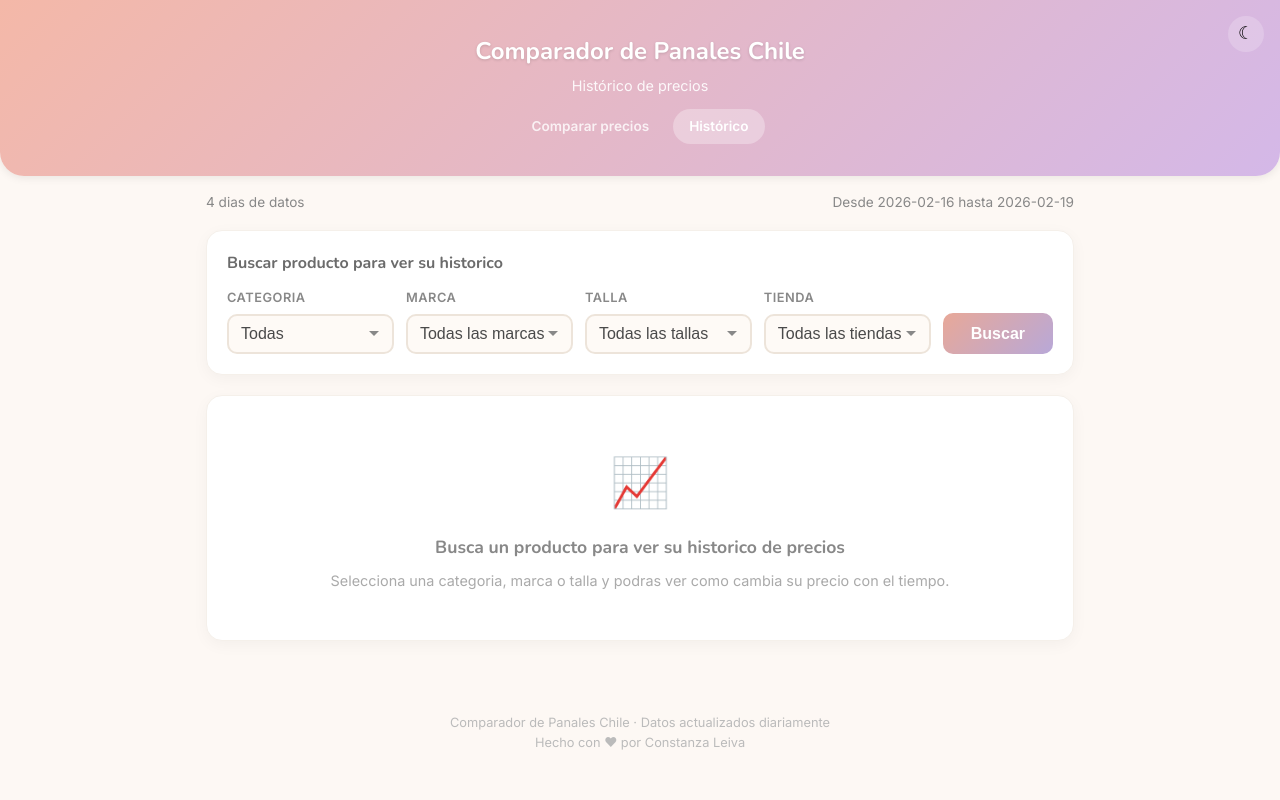
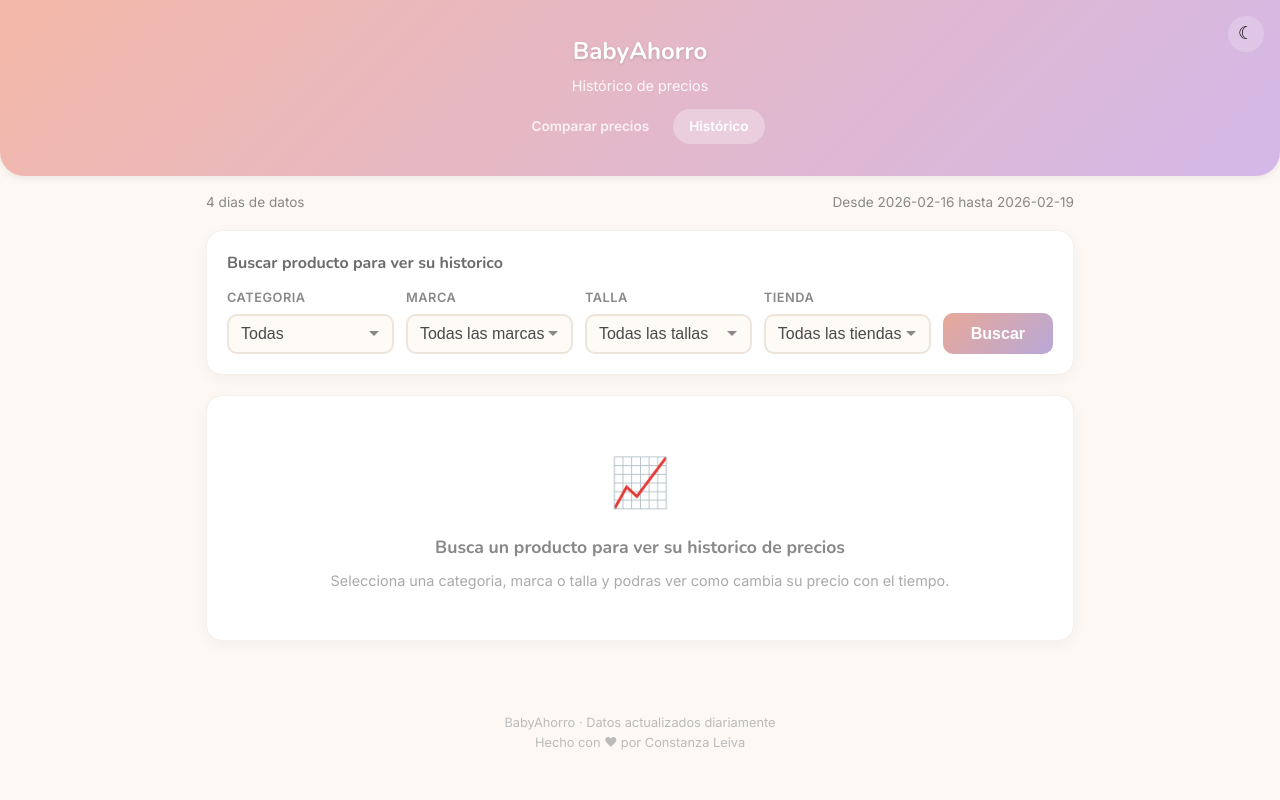
Before and after one commit to Conlei17/comparador-panales-chile, a Flask app: page /historico in a window 1280 px wide. Run offline with Flask 3, Linux system fonts and the light colour scheme; data comes from the database, SQL or seed files in the repository.

Commit message:
Renombrar app a BabyAhorro
Co-Authored-By: Claude Opus 4.6 <noreply@anthropic.com>

```diff
--- a/static/style.css
+++ b/static/style.css
@@ -1,5 +1,5 @@
 /* ===========================================
-   Comparador de Panales Chile - Estilos
+   BabyAhorro - Estilos
    Colores suaves y responsive para movil
    =========================================== */
 
--- a/templates/historico.html
+++ b/templates/historico.html
@@ -3,7 +3,7 @@
 <head>
   <meta charset="UTF-8">
   <meta name="viewport" content="width=device-width, initial-scale=1.0">
-  <title>Hist&oacute;rico de Precios - Comparador de Panales Chile</title>
+  <title>Hist&oacute;rico de Precios - BabyAhorro</title>
   <link rel="icon" type="image/png" sizes="32x32" href="{{ url_for('static', filename='favicon-32x32.png') }}">
   <!-- Google tag (gtag.js) -->
   <script async src="https://www.googletagmanager.com/gtag/js?id=G-H2K7K5G7C2"></script>
@@ -36,7 +36,7 @@
   <!-- Header -->
   <header class="header">
     <button class="dark-toggle" onclick="toggleDark()" title="Cambiar tema" id="darkToggle">&#9790;</button>
-    <h1>Comparador de Panales Chile</h1>
+    <h1>BabyAhorro</h1>
     <p>Hist&oacute;rico de precios</p>
     <nav class="nav">
       <a href="/" class="nav-link">Comparar precios</a>
@@ -192,7 +192,7 @@
 
   <!-- Footer -->
   <footer class="footer">
-    Comparador de Panales Chile &middot; Datos actualizados diariamente
+    BabyAhorro &middot; Datos actualizados diariamente
     <br>Hecho con &hearts; por Constanza Leiva
   </footer>
 
```
Also changed, not shown: templates/index.html (+4 -4 lines).
